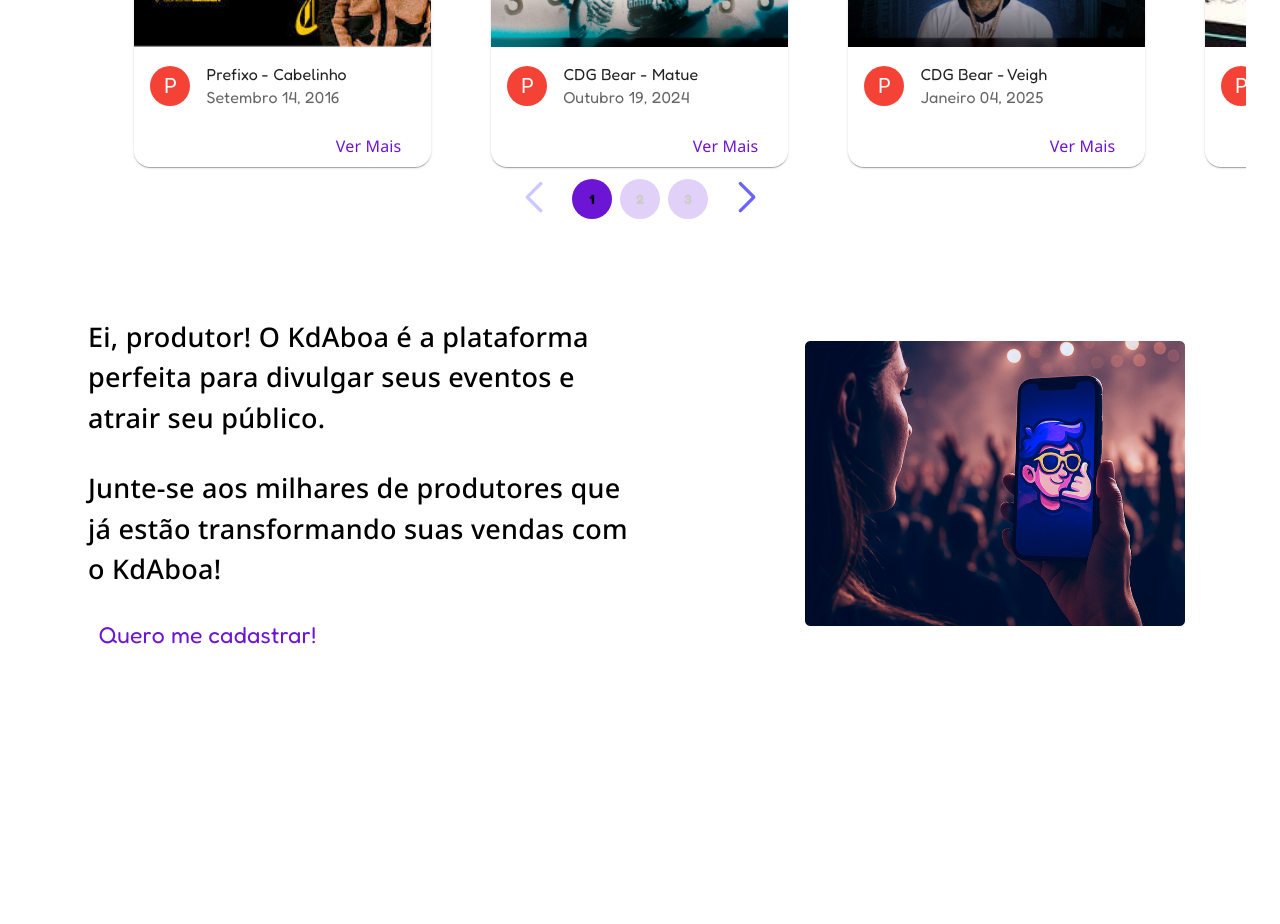
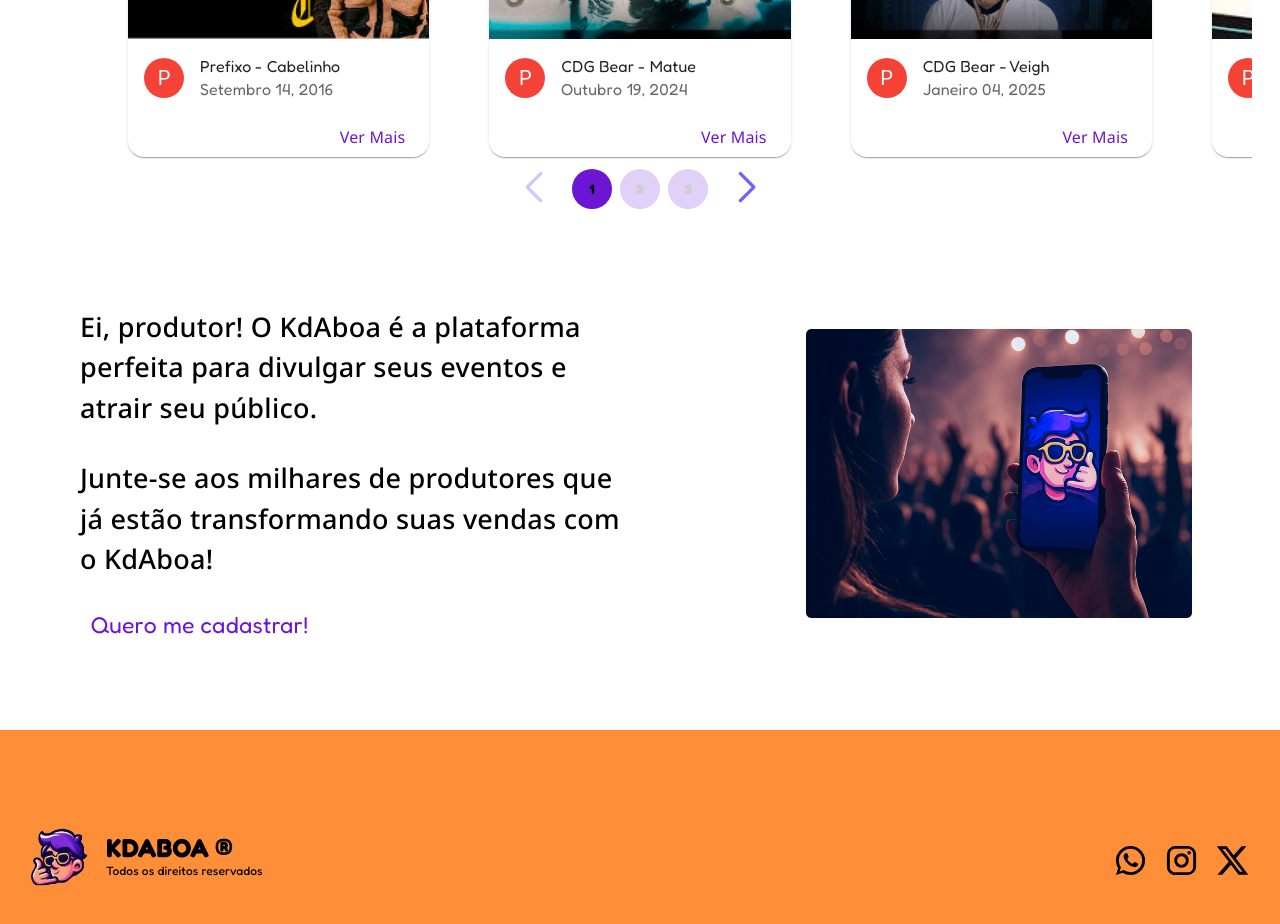
Before and after one commit to GustavoAzvdo/PI_KDaBoa, a React (Vite) app in the folder kdaboa/: page / in a window 1280 px wide. Shown: the part 540-1464 px from the top of the page. Before the commit the page ends 1288 px from the top, so only its background shows below. Built offline with nearby package versions, Linux system fonts and the light colour scheme.

Commit message:
Subindo o footer

```diff
--- a/kdaboa/src/App.tsx
+++ b/kdaboa/src/App.tsx
@@ -4,14 +4,18 @@ import { Box } from '@mui/material'
 import Search from './components/Search/Search'
 import Carrousel from './components/CarroselEventHome/CarroselEventHome'
 import BoxInfo from './components/BoxInfo/BoxInfo'
+import Footer from './components/Footer/Footer'
 function App() {
   return (
+    <>
       <Box>
         <Navbar />
         <Search />
         <Carrousel />
         <BoxInfo />
       </Box>
+      <Footer />
+    </>
   )
 }
 
--- /dev/null
+++ b/kdaboa/src/components/Footer/Footer.css
@@ -0,0 +1,37 @@
+:root{
+    --corFundo: #FF8e38;
+    --corTexto: #000000;
+    --fredoka: 'Fredoka', sans-serif;
+}
+
+.footer{
+    display: flex;
+    height: 30vh;
+    background-color: var(--corFundo);
+    color: var(--corTexto);
+    align-items : center;
+    padding: 10px;
+    padding-left: 30px;
+    padding-right: 30px;
+}
+ .footer-right, .footer-left{
+    width: 100%;
+
+}
+.footer-right{
+    display: flex;
+    justify-content: end;
+}
+
+.footer-texts p{
+    font-family: var(--fredoka) !important;
+    font-weight: bold;
+    font-size: 26px;
+}
+.footer-texts .f1{
+
+    margin-top: -5px;
+    font-family: var(--fredoka) !important;
+    font-weight: 450;
+    font-size: 12px;
+}
--- /dev/null
+++ b/kdaboa/src/components/Footer/Footer.tsx
@@ -0,0 +1,35 @@
+import React from 'react'
+import './Footer.css'
+import { Box, Typography } from '@mui/material'
+import logo from '../../assets/logo.png'
+import { WhatsApp, Instagram, X} from '@mui/icons-material'
+const Footer = () => {
+    return (
+        <Box component='footer' className='footer' >
+            <Box className='footer-left'>
+                <Box sx={{ display: 'flex', gap: 2 }}>
+                    <Box>
+                        <img src={logo} alt="" style={{ width: 60, height: 60 }} />
+                    </Box>
+                    <Box className='footer-texts'>
+                        <Typography>
+                            KDABOA &reg;
+                        </Typography>
+                        <Typography className='f1'>
+                            Todos os direitos reservados
+                        </Typography>
+                    </Box>
+                </Box>
+            </Box>
+            <Box className='footer-right'>
+                <Box sx={{ display: 'flex', gap: 2 }}>
+                    <WhatsApp fontSize='large' />
+                    <Instagram fontSize='large'/>
+                    <X fontSize='large' />
+                </Box>
+            </Box>
+        </Box>
+    )
+}
+
+export default Footer
--- a/kdaboa/src/index.css
+++ b/kdaboa/src/index.css
@@ -0,0 +1,4 @@
+*{
+    margin: 0;
+    padding: 0;
+}
```
Lines whose indentation alone changed are shown as unchanged.
